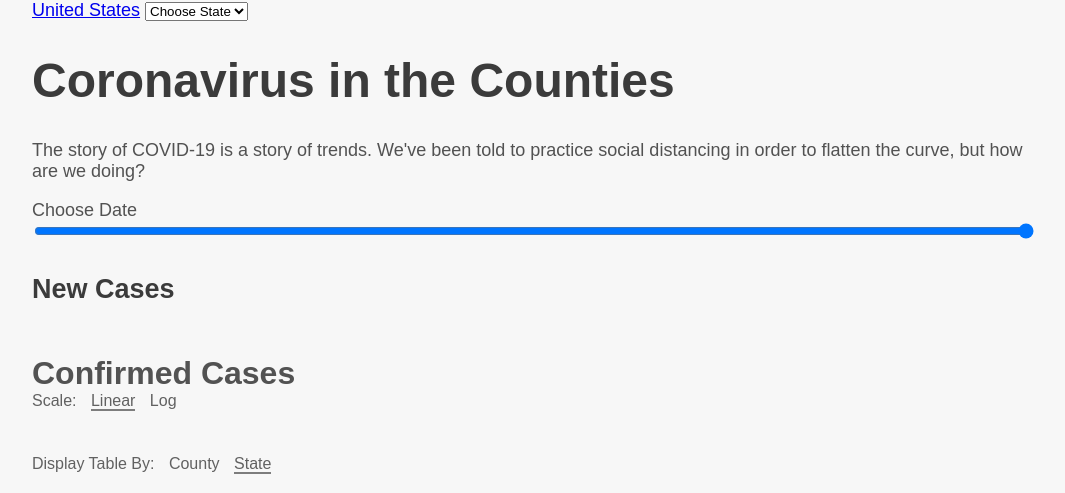
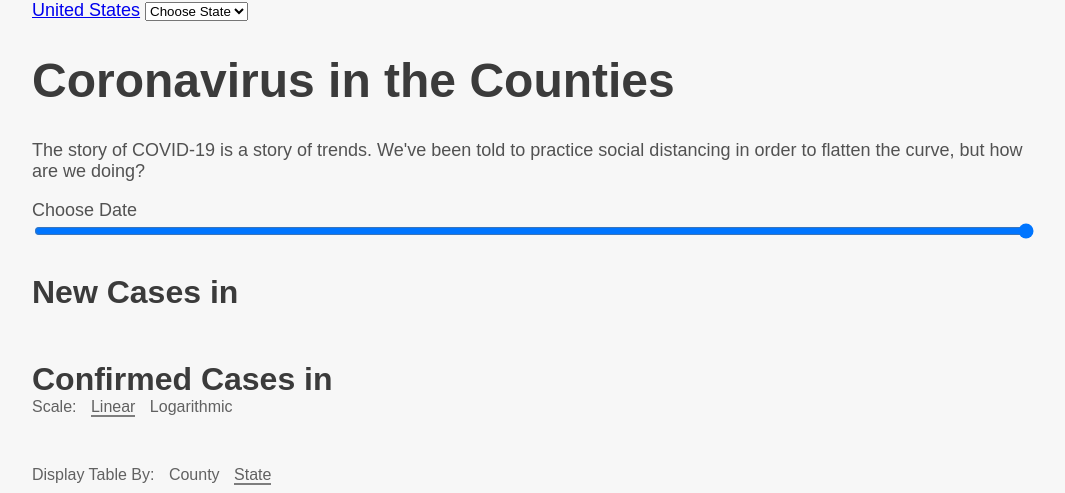
Before and after one commit to mattparrilla/chartingcovid, a Flask app: page / in a window 1280 px wide. Shown: the top 493 px of the page, without its empty margins (108-1173 px from the left). Run offline with Flask 2, Linux system fonts and the light colour scheme; style sheets or scripts are compiled from the project's sources; some web fonts are replaced.

Commit message:
Lay out charts in line

```diff
--- a/src/js/index.js
+++ b/src/js/index.js
@@ -6,6 +6,19 @@
 import initLocationManager from './locationManager';
 import initLineChart, { updateLineChart } from './lineChart';
 import router from './router';
+
+async function updateLabels(fips) {
+  const fipsLabels = await window.dataManager.getFullName(fips);
+  let label = "the United States";
+  if (fipsLabels.county) {
+    label = `${fipsLabels.county}, ${fipsLabels.state}`;
+  } else if (fipsLabels.state) {
+    label = fipsLabels.state;
+  }
+  document.querySelectorAll(".js_location_name").forEach(span => {
+    span.innerHTML = label;
+  });
+}
 
 // TODO: handle 404s (replace alerts)
 window.addEventListener("DOMContentLoaded", () => {
@@ -17,10 +30,10 @@
   initDataTable();
   initLineChart();
 
-
   router
     .add('', () => {
       window.locationManager.updateFips();
+      updateLabels();
       updateSelectors();
       updateMapZoom();
       updateLineChart();
@@ -31,12 +44,7 @@
     .add('state/(:any)', async (state) => {
       const fips = await window.dataManager.getFipsForStateUrl(state);
       window.locationManager.updateFips(fips);
-
-      console.log(`State: ${state}; FIPS: ${fips}`);
-      if (!fips) {
-        window.alert(`fips for: ${state} not found`);
-      }
-
+      updateLabels(window.locationManager.getStateFips());
       updateSelectors();
       updateMapZoom();
       updateLineChart();
@@ -48,12 +56,7 @@
       const countyFips = await window.dataManager.getFipsForCountyUrl(county, state);
       const stateFips = await window.dataManager.getFipsForStateUrl(state);
       window.locationManager.updateFips(stateFips, countyFips);
-
-      console.log(`State: ${state}; County: ${county}; FIPS: ${countyFips}`);
-      if (!countyFips) {
-        window.alert(`fips for: ${county}, ${state} not found`);
-      }
-
+      updateLabels(window.locationManager.getCountyFips());
       updateSelectors();
       updateMapZoom();
       updateLineChart();
--- a/src/sass/_line_chart.scss
+++ b/src/sass/_line_chart.scss
@@ -2,6 +2,10 @@
 
 #js_days_since_chart {
   margin-bottom: 5rem;
+
+  svg {
+    border: 1px solid palette.$neutral_7;
+  }
 }
 
 .line {
--- a/src/sass/_trend_chart.scss
+++ b/src/sass/_trend_chart.scss
@@ -5,23 +5,19 @@
   margin-bottom: 5rem;
   position: relative;
   min-height: 5rem;
+  svg {
+    border: 1px solid palette.$neutral_7;
+  }
+  h2 {
+    margin-bottom: 0;
+  }
 }
 
-.chart_info {
-  position: absolute;
-  top: 0;
-}
 
-#js_chart_metric {
-  font-size: 3.2rem;
-  font-weight: 600;
-}
-
-#js_chart_scale_selector,
-#js_chart_metric_selector {
+#js_chart_scale_selector {
   font-size: 1.6rem;
   color: palette.$neutral_3;
-  margin-bottom: 0.7rem;
+  margin-bottom: 2rem;
 
   span {
     margin-left: 1rem;
--- a/src/sass/style.scss
+++ b/src/sass/style.scss
@@ -29,9 +29,9 @@
 
 h2 {
   font-weight: 700;
+  font-size: 3.2rem;
   color: palette.$neutral_1;
 }
-
 
 .basic_button {
   border: 0;
--- a/templates/days_since_chart.html
+++ b/templates/days_since_chart.html
@@ -1,3 +1,3 @@
 <div id="js_days_since_chart">
-  <h2>New Cases</h2>
+  <h2>New Cases in <span class="js_location_name"></span></h2>
 </div>
--- a/templates/trend_chart.html
+++ b/templates/trend_chart.html
@@ -1,10 +1,10 @@
 <div id="js_trend_chart">
   <div class="chart_info">
-    <div id="js_chart_metric">Confirmed Cases</div>
-    <div id="js_chart_metric_selector">
+    <h2>Confirmed Cases in <span class="js_location_name"></span></h2>
+    <div id="js_chart_scale_selector">
       <label>Scale:</label>
       <span data-metric="cases" class="active">Linear</span>
-      <span data-metric="cases" data-scale="log">Log</span>
+      <span data-metric="cases" data-scale="log">Logarithmic</span>
     </div>
   </div>
 </div>
```
Also changed, not shown: src/js/dataManager.js (+8 -0 lines), src/js/lineChart.js (+8 -4 lines), src/js/trendChart.js (+3 -4 lines).
